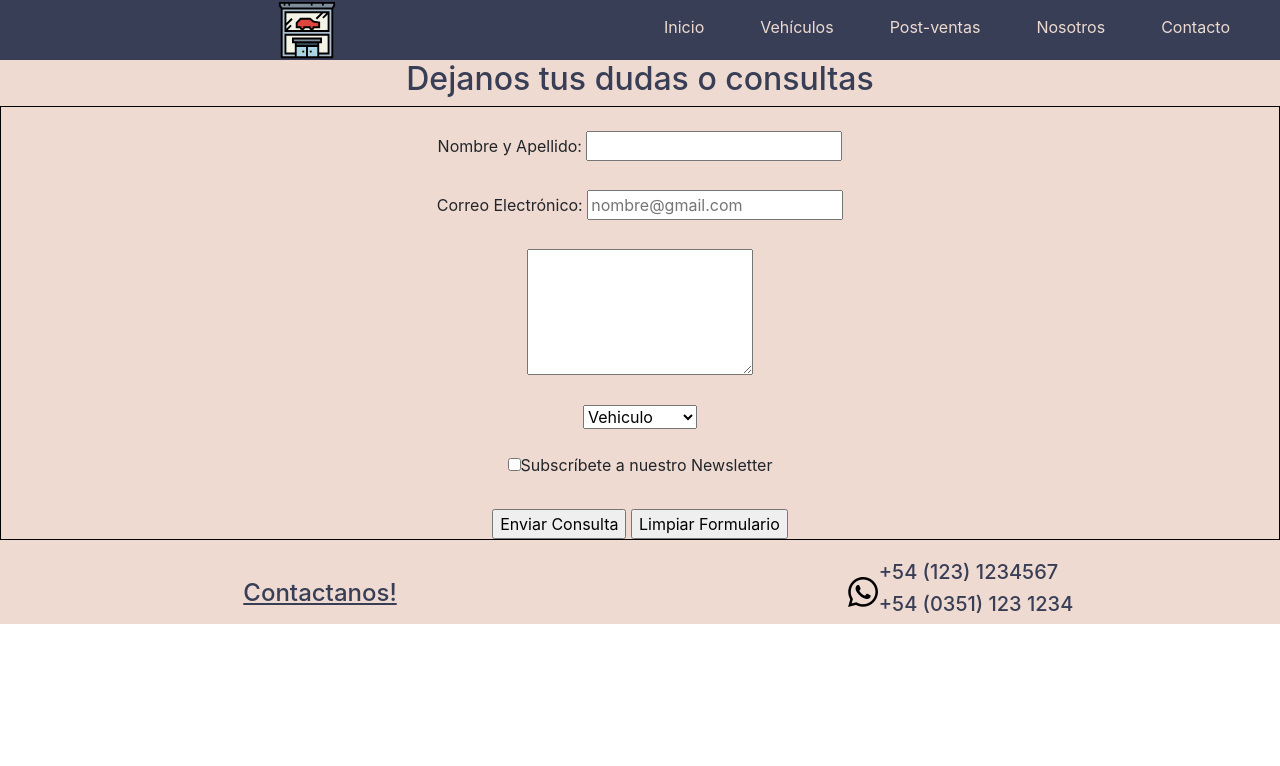
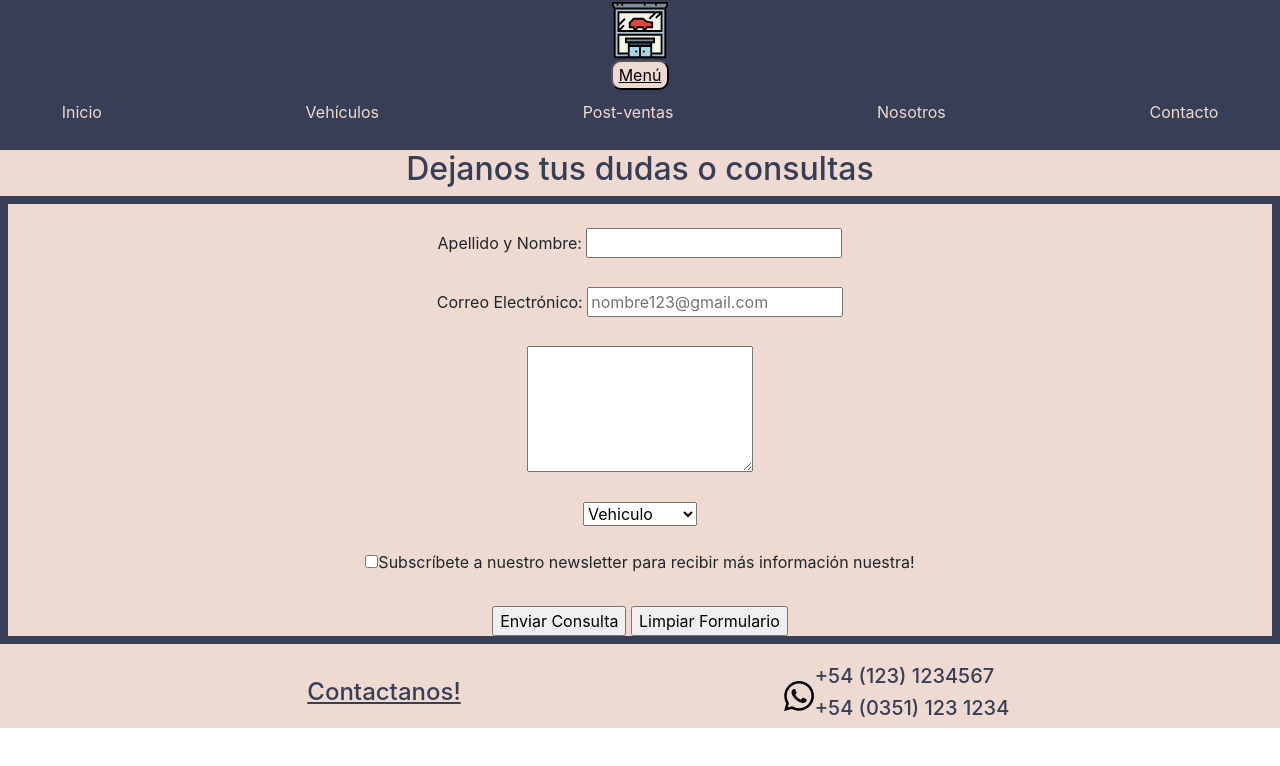
Before and after one commit to Nicolaj123/Coderhouse_curso, a website: page seccion5.html in a window 1280 px wide. Drawn offline with Linux system fonts and the light colour scheme.

Commit message:
Stage 10 & last

```diff
--- a/Scripts/main.js
+++ b/Scripts/main.js
@@ -1,15 +1,3 @@
-let miBoton = document.querySelector('button');
-let miTitulo = document.querySelector('h1');
-function estableceNombreUsuario() {
-    let miNombre = prompt('Por favor, ingresa tu nombre.');
-    localStorage.setItem('nombre', miNombre);
-    miTitulo.textContent = 'Mozilla es genial,' + miNombre;
-}if (!localStorage.getItem('nombre')) {
-    estableceNombreUsuario();
-}
-else {
-    let nombreAlmacenado = localStorage.getItem('nombre');
-    miTitulo.textContent = 'Mozilla es genial,' + nombreAlmacenado;
-}miBoton.onclick = function() {
-    estableceNombreUsuario();
-}
+$( "button" ).click(function() {
+  $( "li a" ).toggle( "slow" );
+});
--- a/Stylesheet.css
+++ b/Stylesheet.css
@@ -20,7 +20,7 @@ h3 {
 body #nava-bar {
   background-color: #383e56;
   display: flex;
-  flex-direction: row;
+  flex-direction: column;
   align-items: center;
   justify-content: center;
   overflow: hidden;
@@ -36,16 +36,24 @@ body #btn-nava {
   list-style-type: none;
   display: flex;
   flex-direction: row;
-  justify-content: space-between;
+  justify-content: space-evenly;
   align-content: center;
-  width: 100%;
-  padding: 10px 50px 0 50px;
+  width: 130%;
+  padding: 10px 50px 10px 50px;
   color: #383e56;
 }
 body .btn-nava a:hover {
   background: white;
   color: black;
 }
+.Btn_menu {
+  text-decoration: underline;
+  text-align: center;
+  color: black  ;
+  background-color: #eedad1;
+  border-radius: 10px;
+ }
+
 .container-inicio {
   width: 100%;
   display: flex;
@@ -191,10 +199,10 @@ h3 {
   justify-content: center;
   align-items: center;
   flex-direction: column;
-  padding-top: 30px;
+  padding-top: 20px;
   text-decoration: underline;
   overflow: hidden;
-  width: 50%;
+  width: 40%;
 }
 .footer-4 {
   padding-top: 20px;
@@ -204,7 +212,7 @@ h3 {
   flex-direction: row;
   flex-wrap: nowrap;
   overflow: hidden;
-  width: 50%;
+  width: 40%;
 }
 /* Footer */
 
@@ -240,7 +248,6 @@ h3 {
     text-align: center;
     margin-top: 20px;
     grid-gap: 25px;
-    border: solid 2px red;
     width: 100%;
   }
   .comparison-table {
--- a/seccion5.html
+++ b/seccion5.html
@@ -9,6 +9,7 @@
     />
     <link rel="stylesheet" href="Stylesheet.css" />
     <link rel="stylesheet" href="css/bootstrap.min.css" />
+    <script src="js/just-validate.min.js"></script>
     <title>Contacto|NILAJE</title>
   </head>
   <body>
@@ -22,6 +23,7 @@
           />
         </a>
       </div>
+      <button class="Btn_menu">Menú</button>
       <ul id="btn-nava">
         <li><a href="index.html">Inicio</a></li>
         <li><a href="seccion2.html">Vehículos</a></li>
@@ -41,13 +43,13 @@
           accept-charset="UTF-8"
           style="
             border-style: solid;
-            border-width: 1px;
-            border-color: black;
+            border-width: 8px;
+            border-color: #383e56;
             text-align: center;
           "
         >
           <br />
-          <label for="nombre_apellido">Nombre y Apellido:</label>
+          <label for="nombre_apellido">Apellido y Nombre:</label>
           <input type="text" name="nombre_apellido" />
           <br />
           <br />
@@ -55,7 +57,7 @@
           <input
             type="email"
             name="ejemplo_mail"
-            placeholder="nombre@gmail.com"
+            placeholder="nombre123@gmail.com"
           />
           <br />
           <br />
@@ -71,7 +73,7 @@
           <br />
           <br />
           <input type="checkbox" name="list" id="Id" /><label for="Id"
-            >Subscríbete a nuestro Newsletter</label
+            >Subscríbete a nuestro newsletter para recibir más información nuestra!</label
           >
           <br />
           <br />
@@ -100,5 +102,6 @@
     <script src="js/jquery.js"></script>
     <script src="js/bootstrap.bundle.js"></script>
     <script src="js/bootstrap.bundle.min.js"></script>
+    <script src="scripts/main.js"></script>
   </body>
 </html>
```
Also changed, not shown: index.html (+1 -1 lines), seccion2.html (+2 -0 lines), seccion3.html (+2 -0 lines), seccion4.html (+2 -0 lines).
